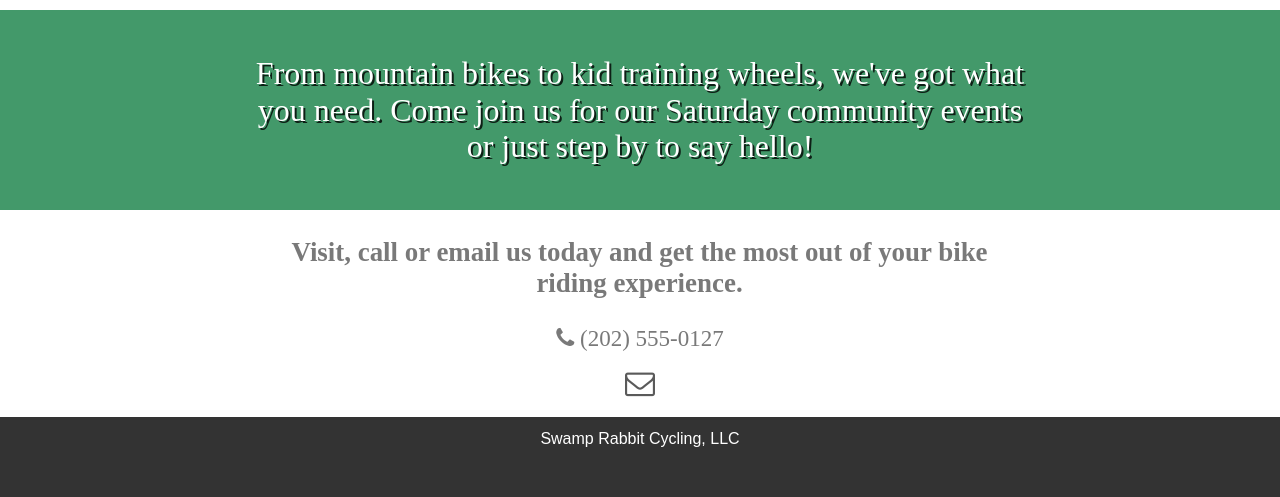
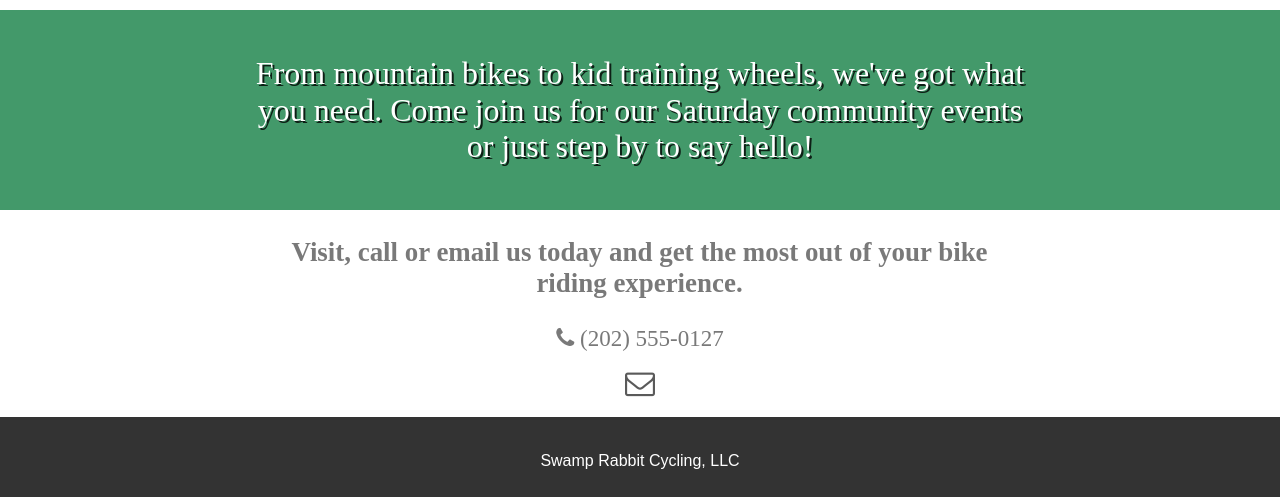
Before and after one commit to DoyleJM80/Swamp-Rabbit-Cycling---week-1-day-4-assignment, a plain HTML site: page index.html in a window 1280 px wide. Shown: the part 845-1342 px from the top of the page. Drawn offline with Linux system fonts and the light colour scheme; a web font is replaced by a local one.

Commit message:
fixed positioning of text in footer

```diff
--- a/css/main.css
+++ b/css/main.css
@@ -145,7 +145,7 @@ footer {
 
 .footer-wrapper {
   text-align: center;
-  padding-top: 13px;
+  padding-top: 35px;
   font-family: sans-serif;
 }
 
```
